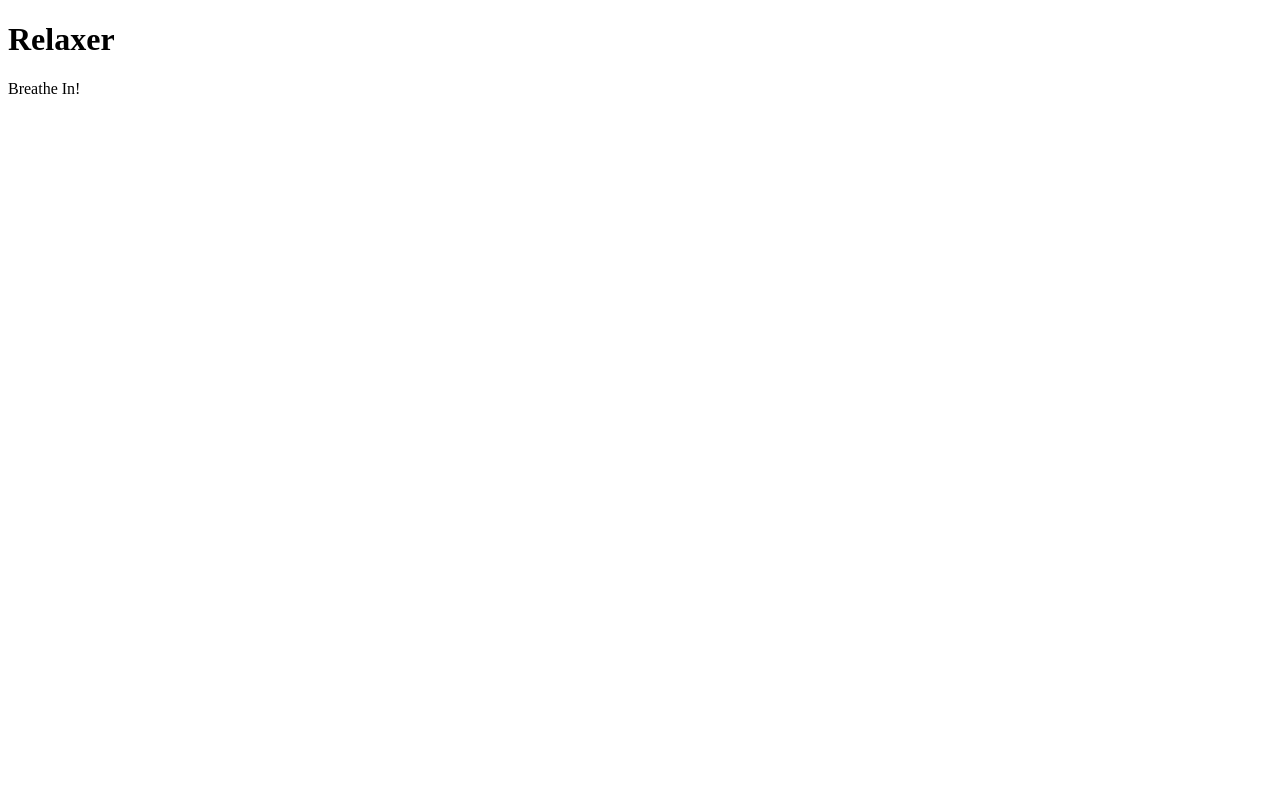
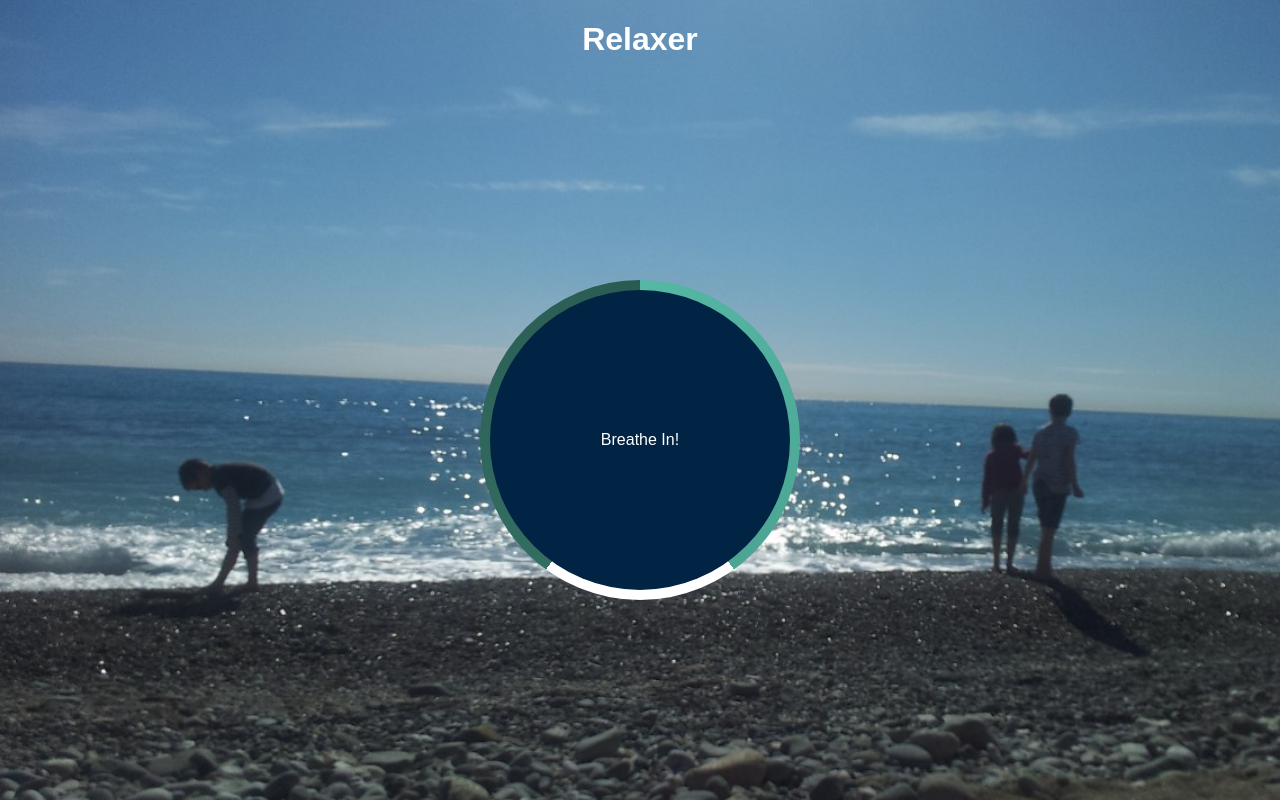
Before and after one commit to Cfy1010/CyRelaxerApp, a plain HTML site: page index.html in a window 1280 px wide. Drawn offline with Linux system fonts and the light colour scheme.

Commit message:
add css & gradient circle

```diff
--- a/index.html
+++ b/index.html
@@ -12,15 +12,15 @@
   <h1>Relaxer</h1>
 
   <div class="container" id="container">
-    <div class="circle">
 
+    <div class="circle"></div>
       <p id="text">Breathe In!</p>
-
       <div class="pointer-container">
         <span class="pointer"></span>
       </div>
       <div class="gradient-circle"></div>
-    </div>
+
+
   </div>
 
   <script src="script.js"></script>
--- a/style.css
+++ b/style.css
@@ -0,0 +1,58 @@
+@import url('https://fonts.googleapis.com/css2?family=Montserrat&display=swap');
+
+* {
+  box-sizing: border-box;
+}
+
+body {
+  background: #4eafb6 url('./img/bg.jpg') no-repeat center center/cover;
+  min-height: 100vh;
+  /* min-width: 100vh; */
+  overflow: hidden;
+  display: flex;
+  flex-direction: column;
+  align-items: center;
+  color: #fff;
+  font-family: 'Montserra', sans-serif;
+  margin: 0;
+}
+
+.container {
+  display: flex;
+  align-items: center;
+  justify-content: center;
+  margin: auto;
+  height: 300px;
+  width: 300px;
+  position: relative;
+  transform: scale(1);
+}
+
+.circle {
+  background-color: #022444;
+  height: 100%;
+  width: 100%;
+  border-radius: 50%;
+  position: absolute;
+  top: 0;
+  left: 0;
+  z-index: -1;
+}
+
+.gradient-circle {
+  background: conic-gradient(
+    #55b7a4 0%,
+    #4ca493 40%,
+    #fff 40%,
+    #fff 60%,
+    #336d62 60%,
+    #2a5b52 100%
+  );
+  height: 320px;
+  width: 320px;
+  z-index: -2;
+  border-radius: 50%;
+  position: absolute;
+  top: -10px;
+  left: -10px;
+}
```
